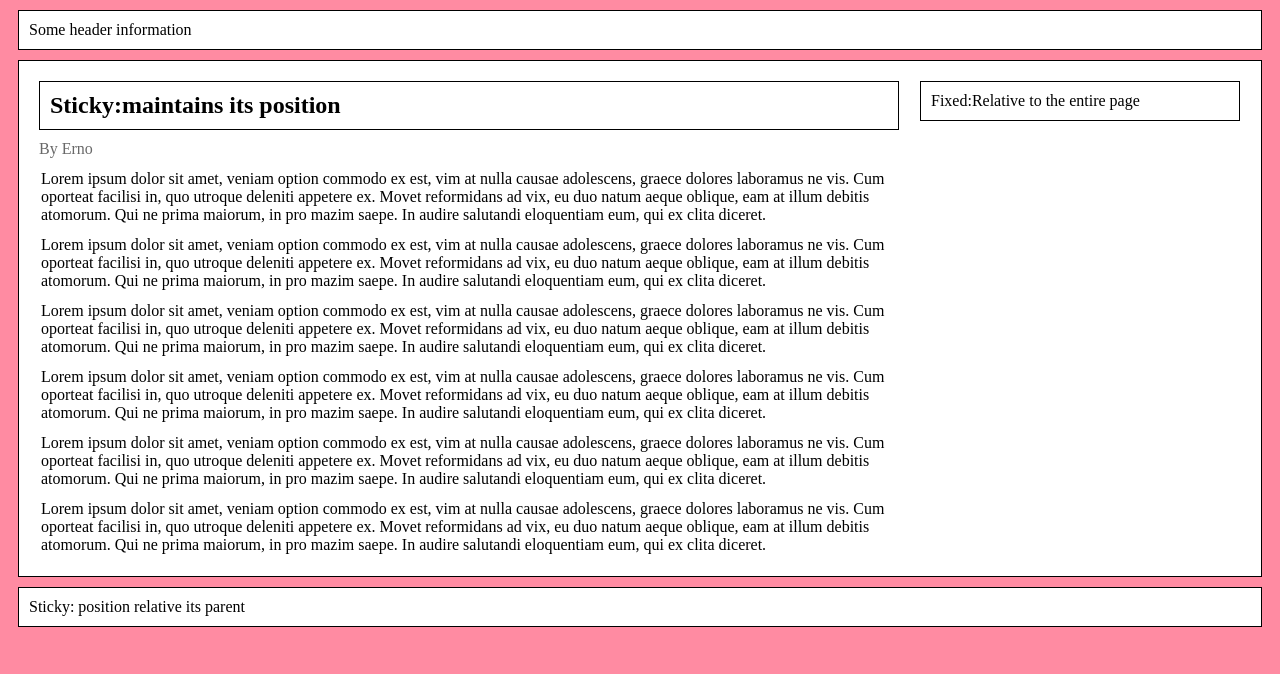
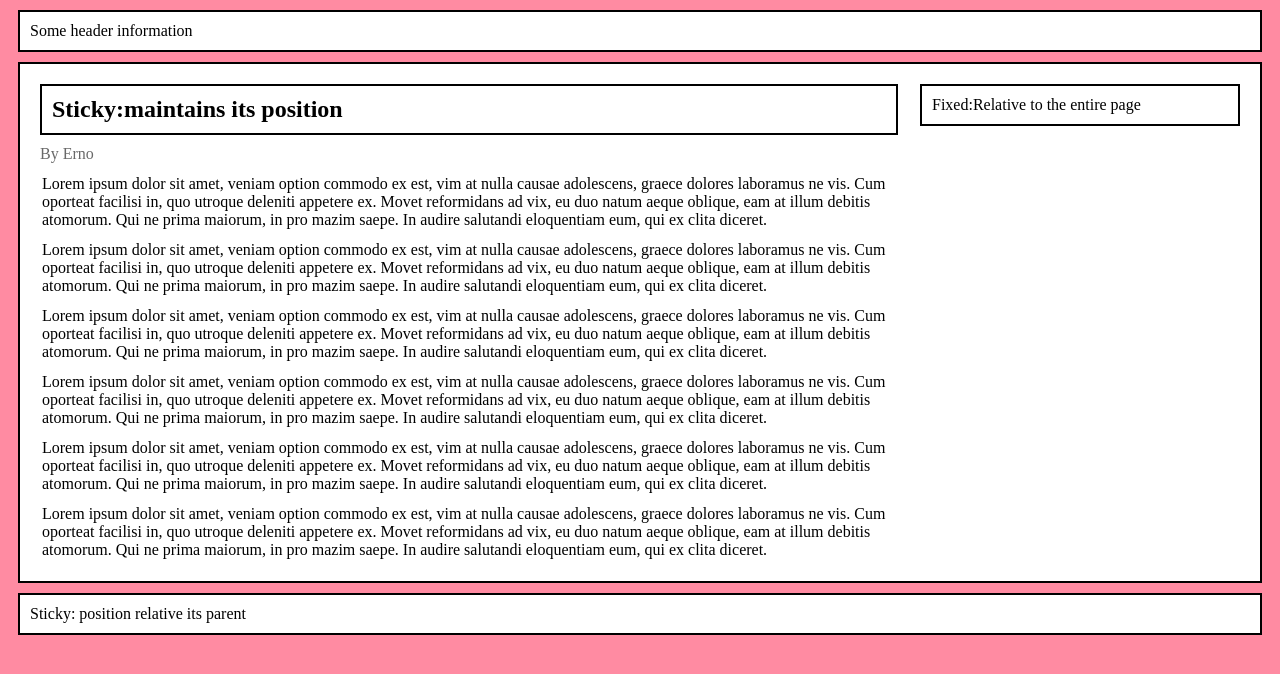
Before and after one commit to endormi/box, a plain HTML site: page index.html in a window 1280 px wide. Drawn offline with Linux system fonts and the light colour scheme.

Commit message:
css test file

```diff
--- a/style.css
+++ b/style.css
@@ -7,28 +7,28 @@ body {
 
 header {
     background-color: #fff;
-    border: 1px solid #000000;
+    border: 2px solid #000000;
     padding: 10px;
     margin: 10px;
   }
 
   main{
     background-color: #fff;
-    border: 1px solid #000000;
+    border: 2px solid #000000;
     padding: 10px;
     margin: 10px;
   }
 
   h1 {
     background-color: #fff;
-    border: 1px solid #000000;
+    border: 2px solid #000000;
     padding: 10px;
     margin: 10px;
   }
 
   aside {
     background-color: #fff;
-    border: 1px solid #000000;
+    border: 2px solid #000000;
     padding: 10px;
     margin: 10px;
     width: 25%;
@@ -61,7 +61,7 @@ header {
   }
   footer{
     background-color: #fff;
-    border: 1px solid #000000;
+    border: 2px solid #000000;
     padding: 10px;
     margin: 10px;
     position: sticky;
```
